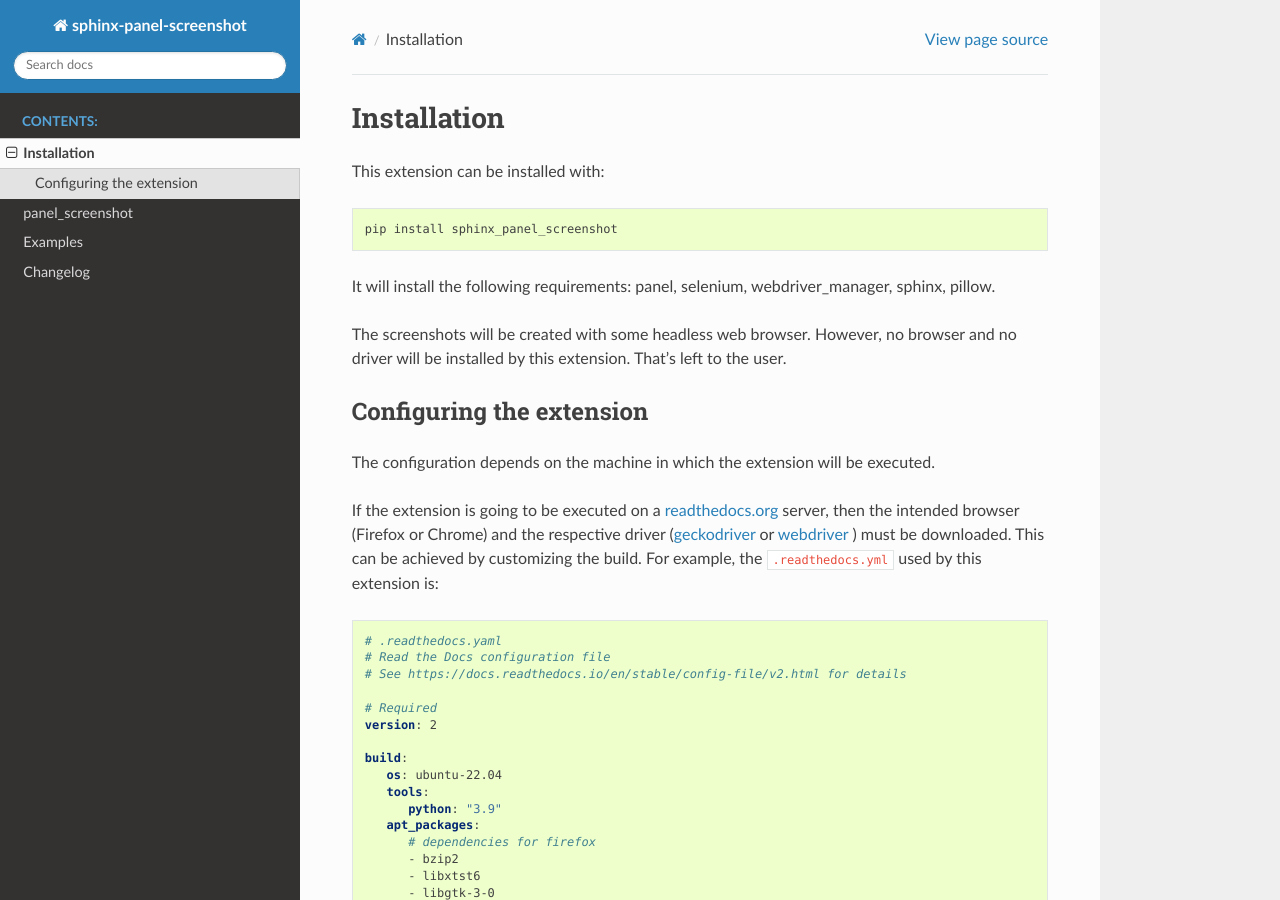
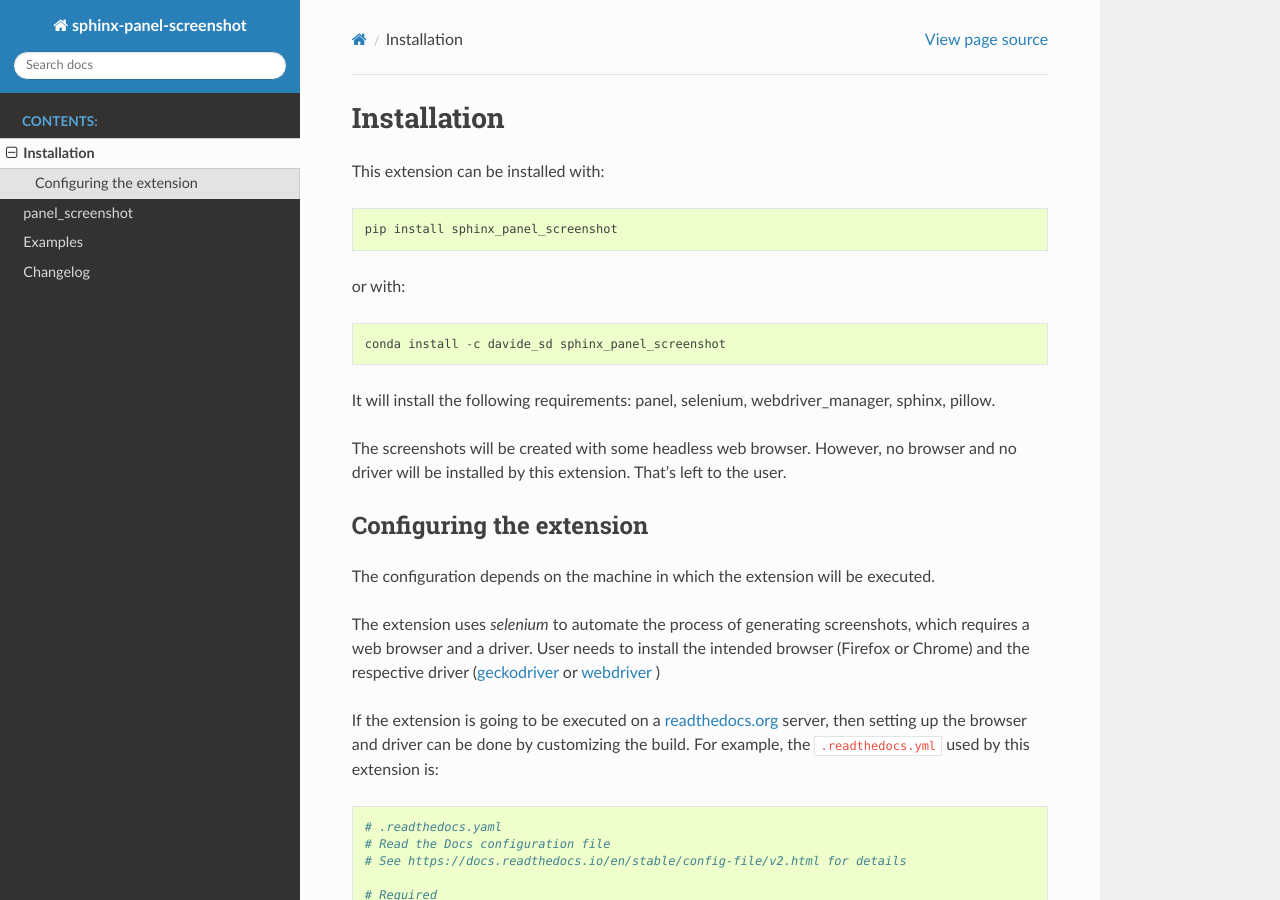
Before and after one commit to Davide-sd/sphinx_panel_screenshot, a Sphinx documentation site: the page built from docs/source/install.rst, in a window 1280 px wide and 900 px high. Built offline with Sphinx 7.4.7 and the Read the Docs theme 2.0.0, drawn with Linux system fonts in a browser that asks for light colours.

Commit message:
updated docs

```diff
--- a/docs/source/install.rst
+++ b/docs/source/install.rst
@@ -1,13 +1,17 @@
 Installation
 ------------
-
-
 
 This extension can be installed with:
 
 .. code-block:: python
 
    pip install sphinx_panel_screenshot
+
+or with:
+
+.. code-block:: python
+
+   conda install -c davide_sd sphinx_panel_screenshot
 
 It will install the following requirements: panel, selenium, webdriver_manager,
 sphinx, pillow.
@@ -23,9 +27,14 @@ Configuring the extension
 The configuration depends on the machine in which the extension will be
 executed.
 
-If the extension is going to be executed on a `readthedocs.org <https://readthedocs.org/>`_ server, then the intended browser (Firefox or Chrome) and
-the respective driver (`geckodriver <https://github.com/mozilla/geckodriver>`_ or `webdriver <https://chromedriver.chromium.org/downloads>`_ ) must be downloaded. This can be achieved by customizing the build. For example,
-the ``.readthedocs.yml`` used by this extension is:
+The extension uses `selenium` to automate the process of generating screenshots,
+which requires a web browser and a driver. User needs to install the intended browser (Firefox or Chrome) and the respective driver
+(`geckodriver <https://github.com/mozilla/geckodriver>`_ or
+`webdriver <https://chromedriver.chromium.org/downloads>`_ )
+
+If the extension is going to be executed on a `readthedocs.org <https://readthedocs.org/>`_ server, then setting up the browser and driver can be done
+by customizing the build. For example, the ``.readthedocs.yml`` used by this
+extension is:
 
 .. literalinclude:: ../../.readthedocs.yml
    :language: yaml
```
